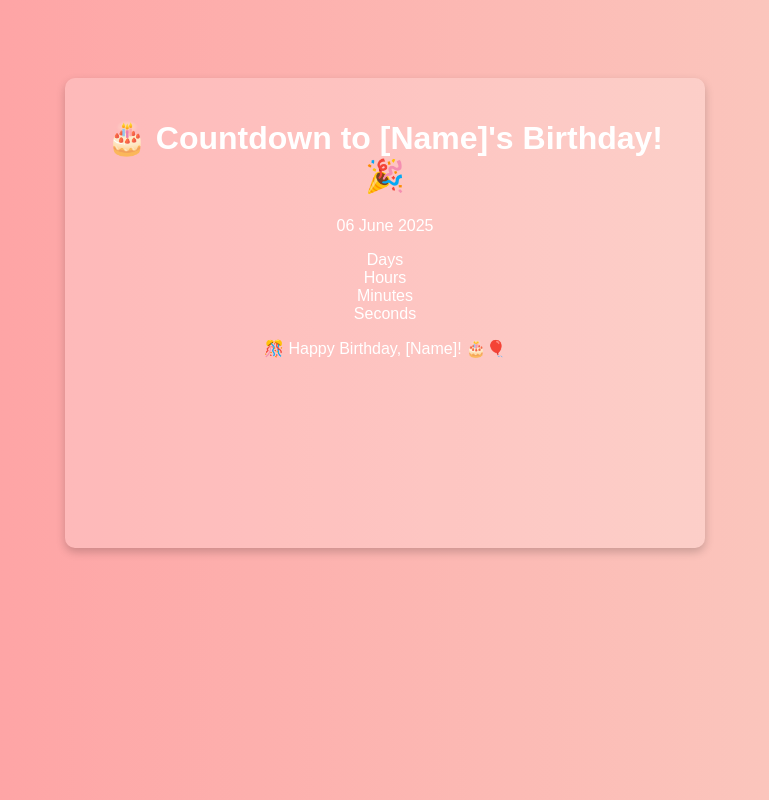
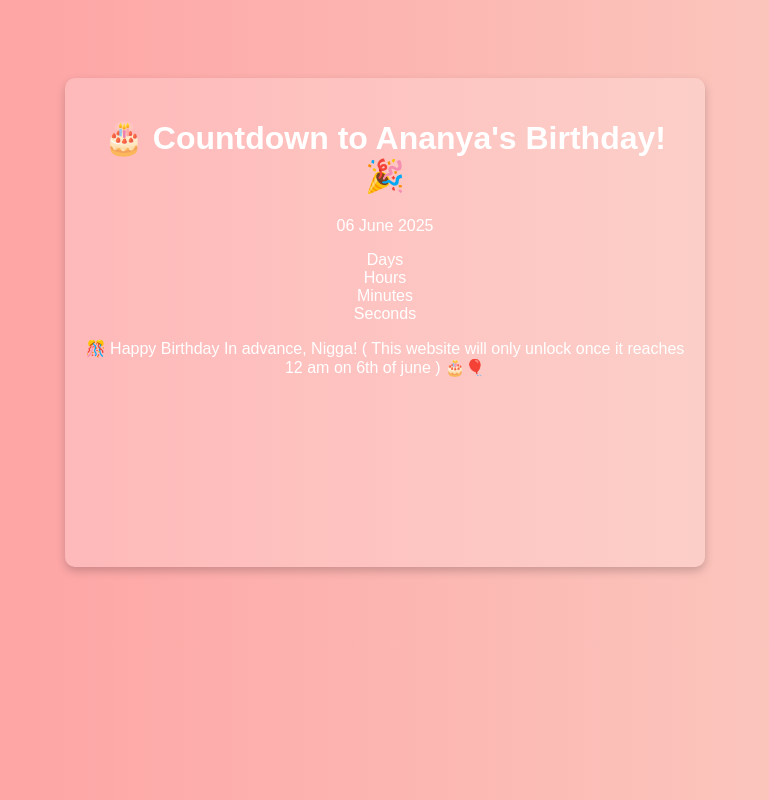
Before and after one commit to theskulltrapper/ananya.github.io, a plain HTML site: page index.html in a window 1280 px wide. Shown: the whole page, without its empty margins (255-1024 px from the left). Drawn offline with Linux system fonts and the light colour scheme.

Commit message:
Update index.html

```diff
--- a/index.html
+++ b/index.html
@@ -3,13 +3,13 @@
 <head>
     <meta charset="UTF-8">
     <meta name="viewport" content="width=device-width, initial-scale=1.0">
-    <title>🎉 Birthday Countdown 🎂</title>
+    <title>🎉 19th Birthday Countdown 🎂</title>
     <link rel="stylesheet" href="styles.css">
 </head>
 <body>
 
     <div class="container">
-        <h1>🎂 Countdown to [Name]'s Birthday! 🎉</h1>
+        <h1>🎂 Countdown to Ananya's Birthday! 🎉</h1>
         <p class="date">06 June 2025</p>
 
         <div id="countdown">
@@ -19,7 +19,7 @@
             <div class="time-box"><span id="seconds"></span> Seconds</div>
         </div>
 
-        <p id="birthday-message" class="hidden">🎊 Happy Birthday, [Name]! 🎂🎈</p>
+        <p id="birthday-message" class="hidden">🎊 Happy Birthday In advance, Nigga! ( This website will only unlock once it reaches 12 am on 6th of june ) 🎂🎈</p>
         <canvas id="fireworks"></canvas>
     </div>
 
```
